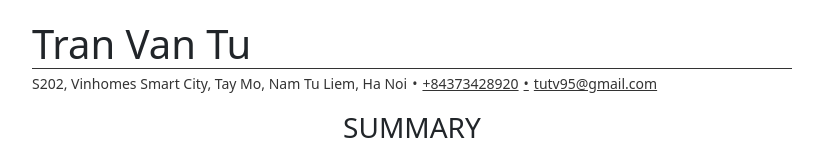
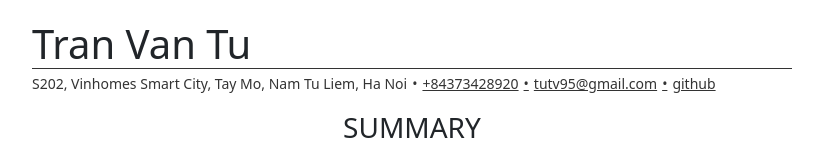
Before and after one commit to tutv/my-dev, a Next.js app: page / in a window 1280 px wide. Shown: the top 157 px of the page, without its empty margins (228-1051 px from the left). Built offline with nearby package versions, Linux system fonts and the light colour scheme.

Commit message:
added github

```diff
--- a/src/app/resume/components/ResumeHeader.js
+++ b/src/app/resume/components/ResumeHeader.js
@@ -10,6 +10,7 @@ class ResumeHeader extends Component {
                     <span className="Address">S202, Vinhomes Smart City, Tay Mo, Nam Tu Liem, Ha Noi</span>
                     <a className="Phone" href="tel:+84373428920">+84373428920</a>
                     <a className="Email" href="mailto:tutv95@gmail.com">tutv95@gmail.com</a>
+                    <a className="Github" href="https://github.com/tutv">github</a>
                 </div>
             </div>
         )
--- a/src/styles/resume/_ResumeHeader.scss
+++ b/src/styles/resume/_ResumeHeader.scss
@@ -13,7 +13,7 @@
             color: #333;
         }
 
-        .Address, .Phone {
+        .Address, .Phone, .Email {
             margin-right: 5px;
             padding-right: 5px;
 
```
